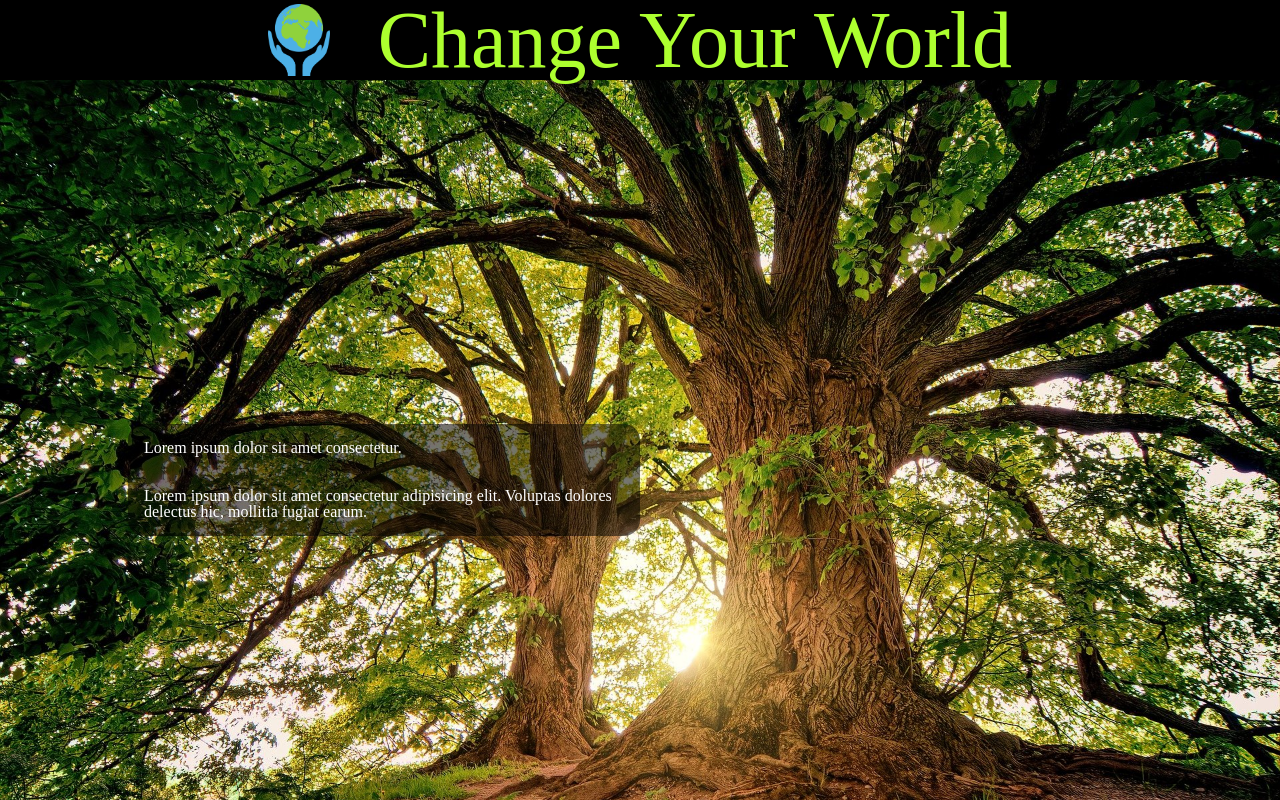
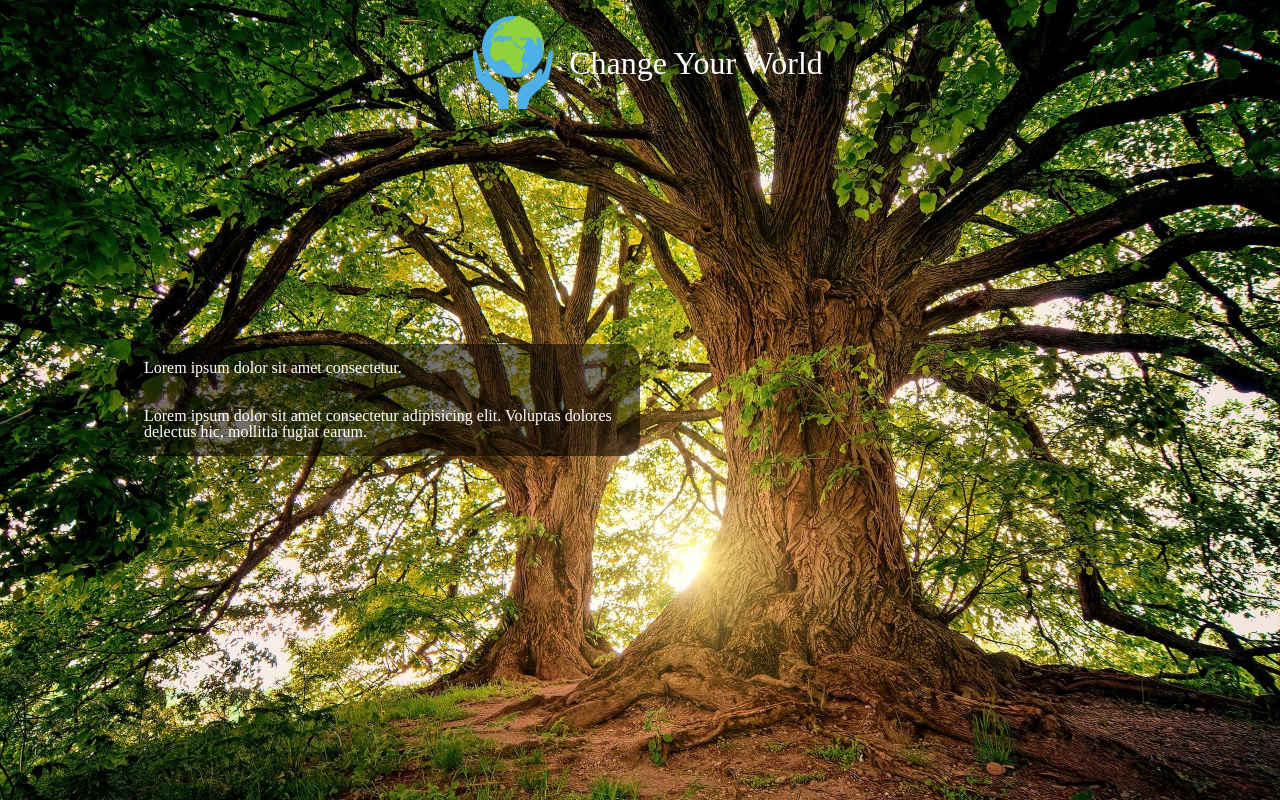
Before and after one commit to Hamza-Luciano/Hackathon, a React (Vite) app in the folder frontend/: page / in a window 1280 px wide. Shown: the top 800 px of the page. Built offline with nearby package versions, Linux system fonts and the light colour scheme.

Commit message:
fix navbar

```diff
--- a/frontend/src/App.jsx
+++ b/frontend/src/App.jsx
@@ -5,12 +5,12 @@ import "./App.css";
 import Footer from "./components/Footer";
 import CardForm from "./components/CardForm";
 import VehiclesEmissions from "./components/VehiclesEmissions";
-import Head from "./components/Head";
+import Nav from "./components/Nav";
 
 function App() {
   return (
     <div className="App">
-      <Head />
+      <Nav />
       <Routes>
         <Route path="/" element={<Home />} />
         <Route path="/association" element={<Association />} />
--- a/frontend/src/components/Head/index.jsx
+++ /dev/null
@@ -1,16 +0,0 @@
-import { Link } from "react-router-dom";
-import logo from "../../assets/logo.png";
-import SHead from "./style";
-
-export default function Head() {
-  return (
-    <SHead>
-      <nav className="navBar">
-        <Link to="/" className="navBar">
-          <img className="navBarLogo" src={logo} alt="logo cinerama" />
-          <h1> Change Your World</h1>
-        </Link>
-      </nav>
-    </SHead>
-  );
-}
--- a/frontend/src/components/Head/style.jsx
+++ /dev/null
@@ -1,35 +0,0 @@
-import styled from "styled-components";
-
-export default styled.header`
-  background-color: black;
-  ul {
-    list-style: none;
-    padding: 0;
-    margin: 0;
-  }
-  a {
-    text-decoration: none;
-  }
-
-  .navBar {
-    height: 10vh;
-    color: greenyellow;
-    display: flex;
-    flex-wrap: wrap;
-    align-items: center;
-    justify-content: center;
-    position: stiky;
-    min-height: 50px;
-  }
-  .navBarSolid {
-    background-color: rgba(0, 0, 0, 0.9);
-    color: greenyellow;
-  }
-  .navBarLogo {
-    height: 90%;
-    margin-right: 3rem;
-  }
-  h1 {
-    font-size: 5rem;
-  }
-`;
--- /dev/null
+++ b/frontend/src/components/Nav/index.jsx
@@ -0,0 +1,35 @@
+import { useEffect, useState } from "react";
+import SNav from "./style";
+
+export default function Header() {
+  const showLinks = useState(false);
+  const [y, setY] = useState(window.scrollY);
+
+  useEffect(() => {
+    window.addEventListener("scroll", () => {
+      setY(window.scrollY);
+    });
+    return () => {
+      window.removeEventListener("scroll", () => {
+        setY(window.scrollY);
+      });
+    };
+  }, []);
+
+  return (
+    <SNav>
+      <nav
+        className={`navBar ${showLinks ? "showNav" : "hideNav"} ${
+          y === 0 ? "navBar" : "navBarSolid"
+        }`}
+      >
+        <img
+          className="navBarLogo"
+          src="src/assets/logo.png"
+          alt="logo cinerama"
+        />
+        <h1>Change Your World</h1>
+      </nav>
+    </SNav>
+  );
+}
--- /dev/null
+++ b/frontend/src/components/Nav/style.jsx
@@ -0,0 +1,117 @@
+import styled from "styled-components";
+
+export default styled.nav`
+  background-color: black;
+  ul {
+    list-style: none;
+    padding: 0;
+    margin: 0;
+  }
+  a {
+    text-decoration: none;
+  }
+  .navBar {
+    background-color: transparent;
+    color: #fff;
+    position: fixed;
+    width: 100vw;
+    min-height: 75px;
+    display: flex;
+    justify-content: center;
+    align-items: center;
+  }
+  .navBarSolid {
+    background-color: #0000009d;
+    color: #fff;
+    transition: 0.3s;
+  }
+  h1 {
+    font-size: 2rem;
+  }
+  .navBarLogo {
+    width: 15vw;
+    margin: 1rem;
+  }
+  .navBarBurger {
+    width: 40px;
+    height: 40px;
+    background: transparent;
+    border: none;
+    color: inherit;
+    display: block;
+  }
+
+  .navBarItem::after {
+    content: "";
+    display: block;
+    margin: 0 auto;
+    width: 3vw;
+    height: 1px;
+    background: #fff;
+  }
+  .navBarLink {
+    display: block;
+    padding: 1.5rem;
+    font-size: 3vw;
+    padding: 0 0.3rem;
+    color: inherit;
+  }
+  .navBarItem:last-child::after {
+    display: none;
+  }
+  .navBarBurger:hover {
+    cursor: pointer;
+  }
+  .burgerBar,
+  .burgerBar::before,
+  .burgerBar::after {
+    display: block;
+    width: 40px;
+    height: 3px;
+    position: relative;
+    border-radius: 3px;
+    background-color: #fff;
+    transition: all 0.5s ease-in-out;
+  }
+  .burgerBar::before,
+  .burgerBar::after {
+    content: "";
+    position: absolute;
+    left: 0;
+  }
+  .burgerBar::before {
+    transform: translateY(-12px);
+  }
+  .burgerBar::after {
+    transform: translateY(12px);
+  }
+  .showNav .burgerBar {
+    width: 0;
+    background: transparent;
+  }
+  .showNav .burgerBar::before {
+    transform: rotate(45deg);
+    background-color: red;
+  }
+  .showNav .burgerBar::after {
+    transform: rotate(-45deg);
+    background-color: red;
+  }
+  .navBarItem {
+    transform: translateY(100vh);
+  }
+  .showNav .navBarItem {
+    transform: translateY(0);
+  }
+  .showNav .slideInDown1 {
+    transition: all 1s ease-out;
+  }
+  .showNav .slideInDown2 {
+    transition: all 1.1s ease-out;
+  }
+  @media screen and (min-width: 620px) {
+    .navBarLogo {
+      width: 5rem;
+    }
+  }
+`;
```
